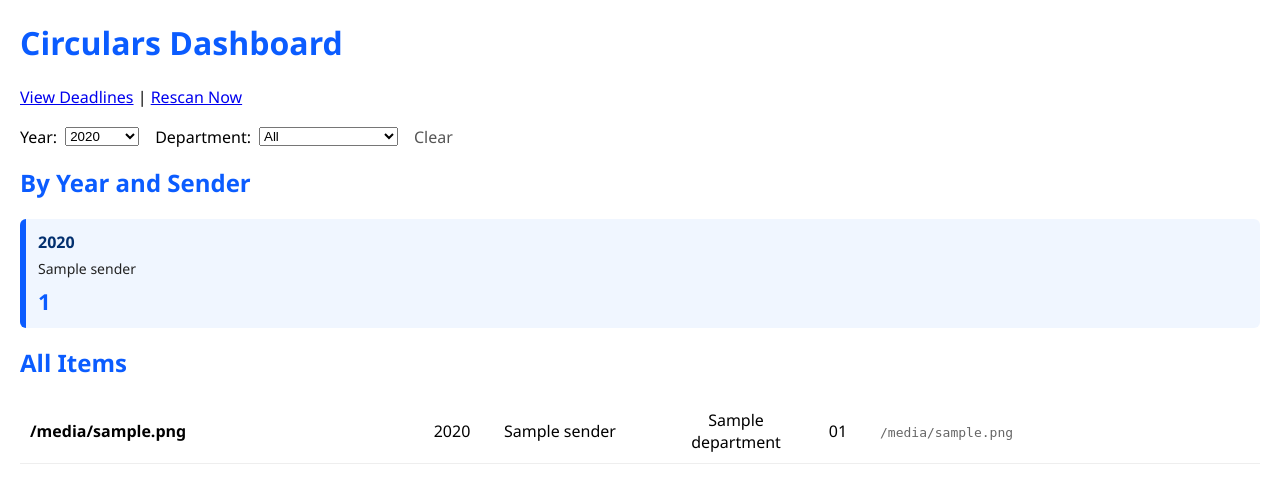
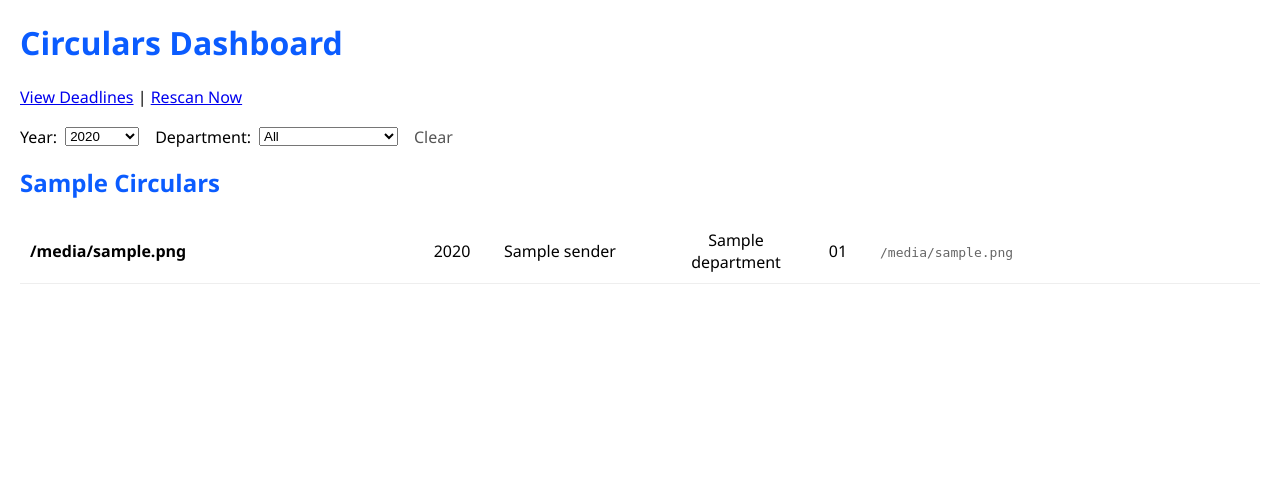
Before and after one commit to educmalta/Circulars, a Flask app: template templates/dashboard.html in a window 1280 px wide. Shown: the top 503 px of the page. Run offline with Flask 2, Linux system fonts and the light colour scheme; the template is opened without the code that fills it: most values are stand-ins (such as "Sample title", 1, 10 or a date in 2020).

Commit message:
UI: remove year/sender cards; make All Items heading dynamic by department/year

```diff
--- a/templates/dashboard.html
+++ b/templates/dashboard.html
@@ -39,18 +39,8 @@
       </form>
     </div>
 
-    <h2 style="margin-top:6px;color:#0b5cff;">By Year and Sender</h2>
-    <div style="display:grid;grid-template-columns:repeat(auto-fit,minmax(220px,1fr));gap:12px">
-      {% for g in groups %}
-      <div style="background:#f0f6ff;border-left:6px solid #0b5cff;padding:12px;border-radius:6px">
-        <div style="font-weight:700;color:#03306f">{{ g.year or 'Unknown' }}</div>
-        <div style="font-size:14px;color:#222;margin-top:6px">{{ g.sender }}</div>
-        <div style="font-size:22px;font-weight:700;color:#0b5cff;margin-top:8px">{{ g.count }}</div>
-      </div>
-      {% endfor %}
-    </div>
 
-    <h2 style="margin-top:18px;color:#0b5cff;">All Items</h2>
+    <h2 style="margin-top:18px;color:#0b5cff;">{% if selected_dept %}{{ selected_dept }} Circulars{% elif selected_year %}Circulars - {{ selected_year }}{% else %}All Items{% endif %}</h2>
     <div style="display:flex;flex-direction:column;gap:6px">
       {% for it in items %}
       <div style="display:flex;align-items:center;gap:12px;padding:10px;border-bottom:1px solid #eee">
```
